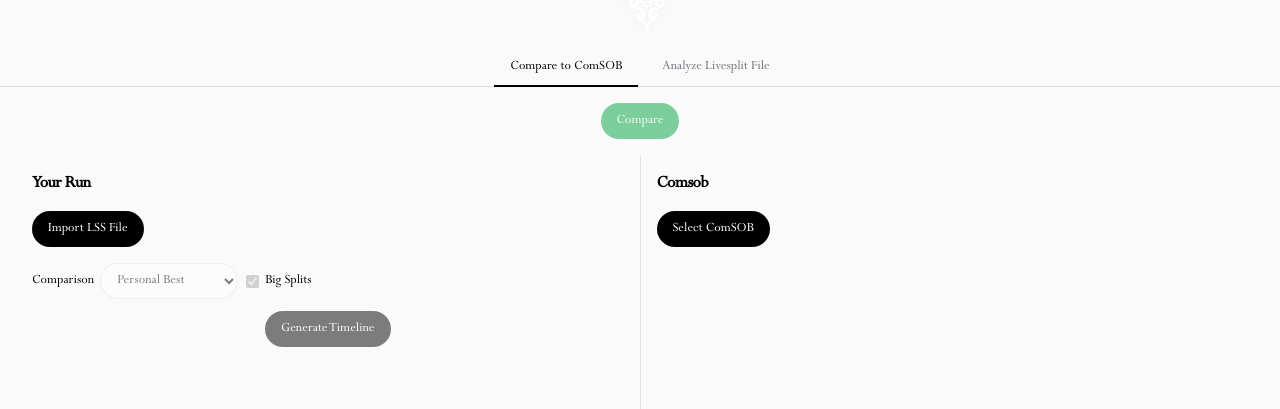
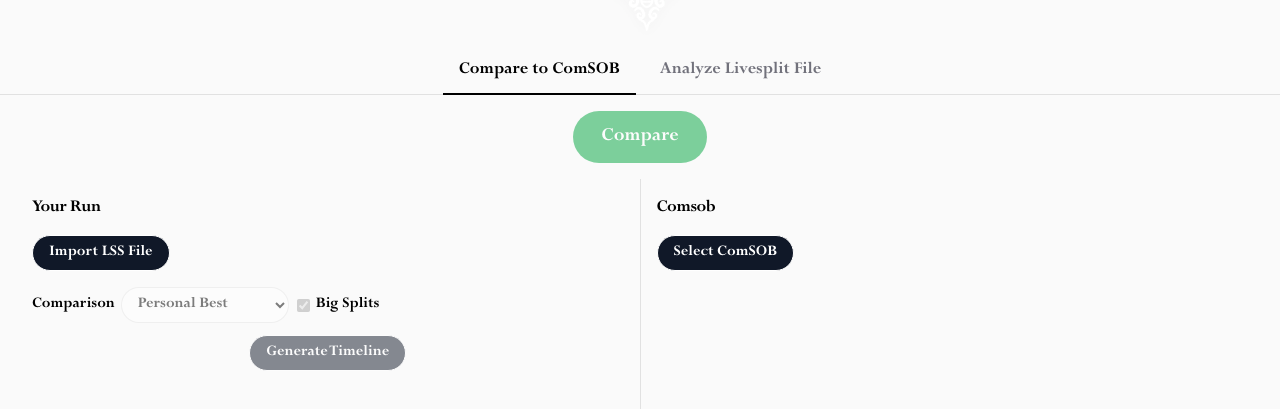
Before and after one commit to briank1727/hksplitanalyzer, a Next.js app: page / in a window 1280 px wide. Shown: the part 223-632 px from the top of the page. Built offline with nearby package versions, Linux system fonts and the light colour scheme.

Commit message:
Added Perpetua Font and Modified Button

```diff
--- a/app/globals.css
+++ b/app/globals.css
@@ -23,4 +23,5 @@
   background: var(--background);
   color: var(--foreground);
   font-family: var(--font-perpetua), Arial, Helvetica, sans-serif;
+  font-stretch: condensed;
 }
--- a/app/layout.tsx
+++ b/app/layout.tsx
@@ -27,7 +27,7 @@
 const perpetua = localFont({
   src: [
     {
-      path: "../public/Perpetua-Regular.otf",
+      path: "../public/Perpetua-Bold.otf",
       weight: "400",
       style: "normal",
     },
--- a/app/page.tsx
+++ b/app/page.tsx
@@ -10,7 +10,7 @@
   const [tab, setTab] = useState<Tab>("compare");
 
   const tabClass = (active: boolean) =>
-    `px-4 py-2 text-sm font-medium border-b-2 -mb-px transition-colors ${
+    `px-4 py-2 text-lg font-medium border-b-2 -mb-px transition-colors ${
       active
         ? "border-black text-black dark:border-zinc-50 dark:text-zinc-50"
         : "border-transparent text-zinc-500 hover:text-black dark:text-zinc-400 dark:hover:text-zinc-50"
--- a/app/views/ComsobImporterView.tsx
+++ b/app/views/ComsobImporterView.tsx
@@ -3,7 +3,7 @@
 import { useMemo, useState, type Dispatch, type SetStateAction } from "react";
 import Button from "@/components/Button";
 import Dialog from "@/components/Dialog";
-import SplitsView from "@/components/SplitsView";
+import SplitsTable from "@/components/SplitsTable";
 import { WebLSS, fetch_web_lss } from "@/lib/import_lss";
 import { type LiveSplit } from "@/lib/lss_logic";
 import { formatTsDisplay, tsAdd, TS_ZERO, type Timespan } from "@/lib/timespan";
@@ -77,13 +77,13 @@
           <ul className="max-h-80 space-y-2 overflow-y-auto">
             {(Object.keys(WebLSS) as WebImportKey[]).map((key) => (
               <li key={key} className="flex items-center gap-6">
-                <button
-                  type="button"
+                <Button
+                  size="sm"
                   onClick={() => handleWebImport(key)}
-                  className="h-9 flex-1 rounded-full border border-black/15 bg-white px-4 text-center text-sm font-medium text-black shadow-sm transition-colors hover:bg-zinc-100 focus-visible:outline-none focus-visible:ring-2 focus-visible:ring-black/40 dark:border-white/20 dark:bg-zinc-100 dark:text-black dark:hover:bg-white"
+                  className="flex-1"
                 >
                   {WebLSS[key].name}
-                </button>
+                </Button>
                 <a
                   href={WebLSS[key].sheet_url}
                   target="_blank"
@@ -113,7 +113,7 @@
           </div>
         )}
       </div>
-      <SplitsView
+      <SplitsTable
         data={generated}
         error={importError}
         errorTitle="Comsob failed"
--- a/app/views/ComsobPage.tsx
+++ b/app/views/ComsobPage.tsx
@@ -38,10 +38,11 @@
       <div className="flex justify-center">
         <span title={compareDisabledReason}>
           <Button
-            size="sm"
+            size="lg"
             variant="success"
             disabled={!canCompare}
             onClick={() => setShowDiff(true)}
+            className="text-2xl"
           >
             Compare
           </Button>
--- a/app/views/DiffSplitView.tsx
+++ b/app/views/DiffSplitView.tsx
@@ -95,11 +95,13 @@
           Swap Timelines
         </Button>
         <label className="flex items-center gap-1.5">
-          <span className="text-sm text-black dark:text-zinc-50">Sort By</span>
+          <span className="text-base text-black dark:text-zinc-50">
+            Sort By
+          </span>
           <select
             value={sortBy}
             onChange={(e) => setSortBy(e.target.value as DiffSortByKey)}
-            className="h-9 rounded-full border border-black/10 bg-white px-3 text-sm text-black dark:border-white/15 dark:bg-zinc-900 dark:text-zinc-50"
+            className="h-9 rounded-full border border-black/10 bg-white px-3 text-base text-black dark:border-white/15 dark:bg-zinc-900 dark:text-zinc-50"
           >
             {(Object.keys(DiffSortBy) as DiffSortByKey[]).map((key) => (
               <option key={key} value={key}>
--- a/app/views/LiveSplitImporterView.tsx
+++ b/app/views/LiveSplitImporterView.tsx
@@ -2,7 +2,7 @@
 
 import { useMemo, useState, type Dispatch, type SetStateAction } from "react";
 import Button from "@/components/Button";
-import SplitsView from "@/components/SplitsView";
+import SplitsTable from "@/components/SplitsTable";
 import { import_lss } from "@/lib/import_lss";
 import { Comparison } from "@/lib/comparison";
 import { parse_lss, type LiveSplit } from "@/lib/lss_logic";
@@ -76,9 +76,7 @@
     if (!imported) return;
     setGenerateError(null);
     try {
-      setGenerated(
-        Comparison[choice].generate_comparison(imported, bigSplits),
-      );
+      setGenerated(Comparison[choice].generate_comparison(imported, bigSplits));
       console.log(Comparison[choice].generate_comparison(imported, bigSplits));
     } catch (e) {
       setGenerated(null);
@@ -100,25 +98,25 @@
           </Button>
         </div>
         {imported && importedFileName && importedStats && (
-          <div className="mt-3 rounded-lg border border-green-200 bg-green-50 p-3 text-sm text-green-800 dark:border-green-900 dark:bg-green-950 dark:text-green-200">
+          <div className="mt-3 rounded-lg border border-green-200 bg-green-50 p-3 text-base text-green-800 dark:border-green-900 dark:bg-green-950 dark:text-green-200">
             <div>Successfully imported {importedFileName}</div>
           </div>
         )}
         {importError && (
-          <div className="mt-3 rounded-lg border border-red-200 bg-red-50 p-3 text-sm text-red-800 dark:border-red-900 dark:bg-red-950 dark:text-red-200">
+          <div className="mt-3 rounded-lg border border-red-200 bg-red-50 p-3 text-base text-red-800 dark:border-red-900 dark:bg-red-950 dark:text-red-200">
             Import failed: {importError}
           </div>
         )}
         <div className="mt-4 flex flex-wrap items-center gap-2">
           <label className="flex items-center gap-1.5 disabled:opacity-50 disabled:pointer-events-none">
-            <span className="text-sm text-black dark:text-zinc-50">
+            <span className="text-base text-black dark:text-zinc-50">
               Comparison
             </span>
             <select
               value={choice}
               onChange={(e) => setChoice(e.target.value as ComparisonKey)}
               disabled={!imported}
-              className="h-9 rounded-full border border-black/10 bg-white px-3 text-sm text-black disabled:opacity-50 disabled:pointer-events-none dark:border-white/15 dark:bg-zinc-900 dark:text-zinc-50"
+              className="h-9 rounded-full border border-black/10 bg-white px-3 text-base text-black disabled:opacity-50 disabled:pointer-events-none dark:border-white/15 dark:bg-zinc-900 dark:text-zinc-50"
             >
               {(Object.keys(Comparison) as ComparisonKey[]).map((key) => (
                 <option key={key} value={key}>
@@ -135,7 +133,7 @@
               disabled={!imported}
               className="rounded border border-black/10 dark:border-white/15"
             />
-            <span className="text-sm text-black dark:text-zinc-50">
+            <span className="text-base text-black dark:text-zinc-50">
               Big Splits
             </span>
           </label>
@@ -146,7 +144,7 @@
           </Button>
         </div>
         {generated && generatedStats && (
-          <div className="mt-3 rounded-lg border border-green-200 bg-green-50 p-3 text-sm text-green-800 dark:border-green-900 dark:bg-green-950 dark:text-green-200">
+          <div className="mt-3 rounded-lg border border-green-200 bg-green-50 p-3 text-base text-green-800 dark:border-green-900 dark:bg-green-950 dark:text-green-200">
             <div>
               Timeline generated successfully ({generatedStats.numSplits} split
               {generatedStats.numSplits === 1 ? "" : "s"}
@@ -157,7 +155,7 @@
           </div>
         )}
       </div>
-      <SplitsView
+      <SplitsTable
         data={generated}
         error={generateError}
         errorTitle="Timeline failed"
--- a/components/Button.tsx
+++ b/components/Button.tsx
@@ -10,17 +10,17 @@
 
 const variantStyles: Record<Variant, string> = {
   primary:
+    "bg-gray-900 text-white border border-white hover:bg-black dark:bg-gray-800 dark:text-white dark:hover:bg-gray-900",
+  secondary:
     "bg-black text-white hover:bg-zinc-800 dark:bg-zinc-50 dark:text-black dark:hover:bg-zinc-200",
-  secondary:
-    "border border-black/10 text-black hover:bg-black/5 dark:border-white/15 dark:text-zinc-50 dark:hover:bg-white/10",
   success:
     "bg-green-600 text-white hover:bg-green-700 dark:bg-green-500 dark:text-white dark:hover:bg-green-400",
 };
 
 const sizeStyles: Record<Size, string> = {
-  sm: "h-9 px-4 text-sm",
-  md: "h-11 px-5 text-base",
-  lg: "h-13 px-7 text-lg",
+  sm: "h-9 px-4 text-base",
+  md: "h-11 px-5 text-lg",
+  lg: "h-13 px-7 text-xl",
 };
 
 export default function Button({
--- a/components/SplitsView.tsx
+++ b/components/SplitsTable.tsx
@@ -1,7 +1,7 @@
 import { type LiveSplit } from "@/lib/lss_logic";
 import { TS_ZERO, formatTsDisplay, tsAdd, type Timespan } from "@/lib/timespan";
 
-export default function SplitsView({
+export default function SplitsTable({
   data,
   error,
   errorTitle,
@@ -34,7 +34,7 @@
   }
 
   return (
-    <div className="mt-3 max-h-[60vh] overflow-auto rounded bg-[#2a1f3d] text-zinc-100 text-xs">
+    <div className="mt-3 max-h-[60vh] overflow-auto rounded bg-[#2a1f3d] text-zinc-100 text-base">
       <div className="grid grid-cols-[1fr_auto_auto] gap-x-3 px-2 py-1.5 border-b border-white/10 font-semibold text-zinc-300">
         <div>Name</div>
         <div className="text-right">Time</div>
```
Also changed, not shown: app/views/AnalyzeLSSPage.tsx (+11 -6 lines), public/Perpetua-Bold.otf (added).
